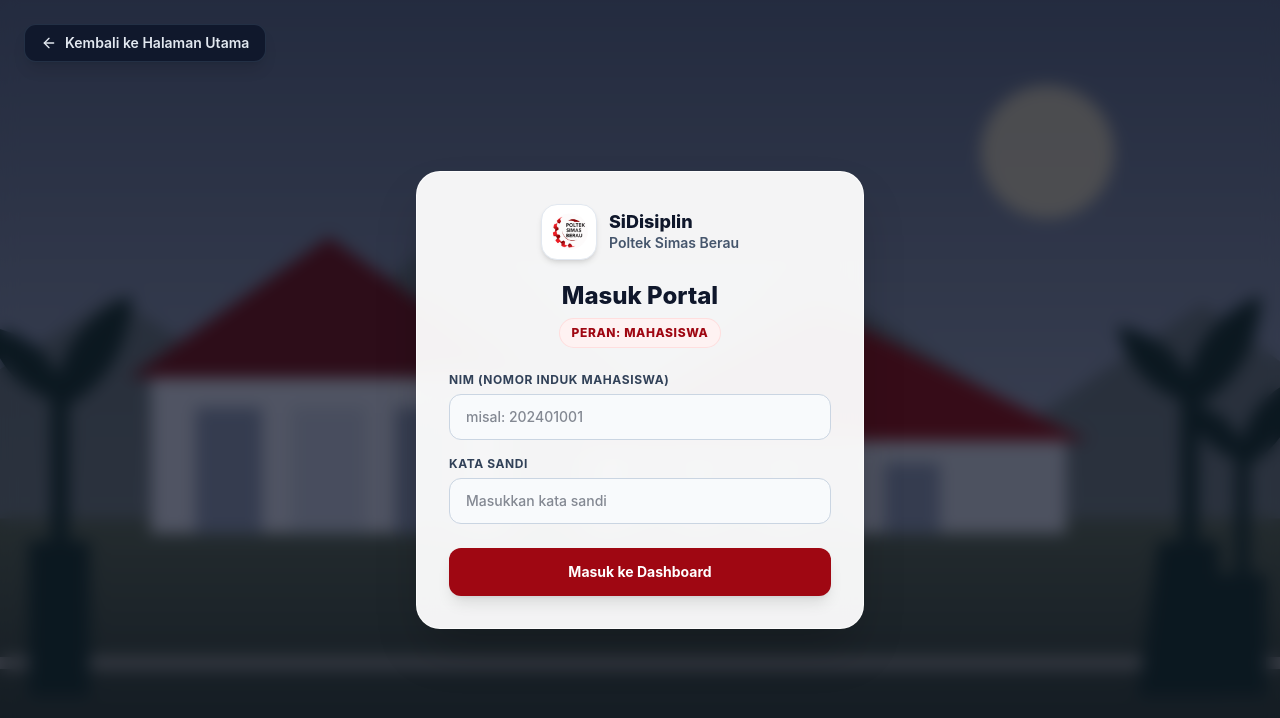
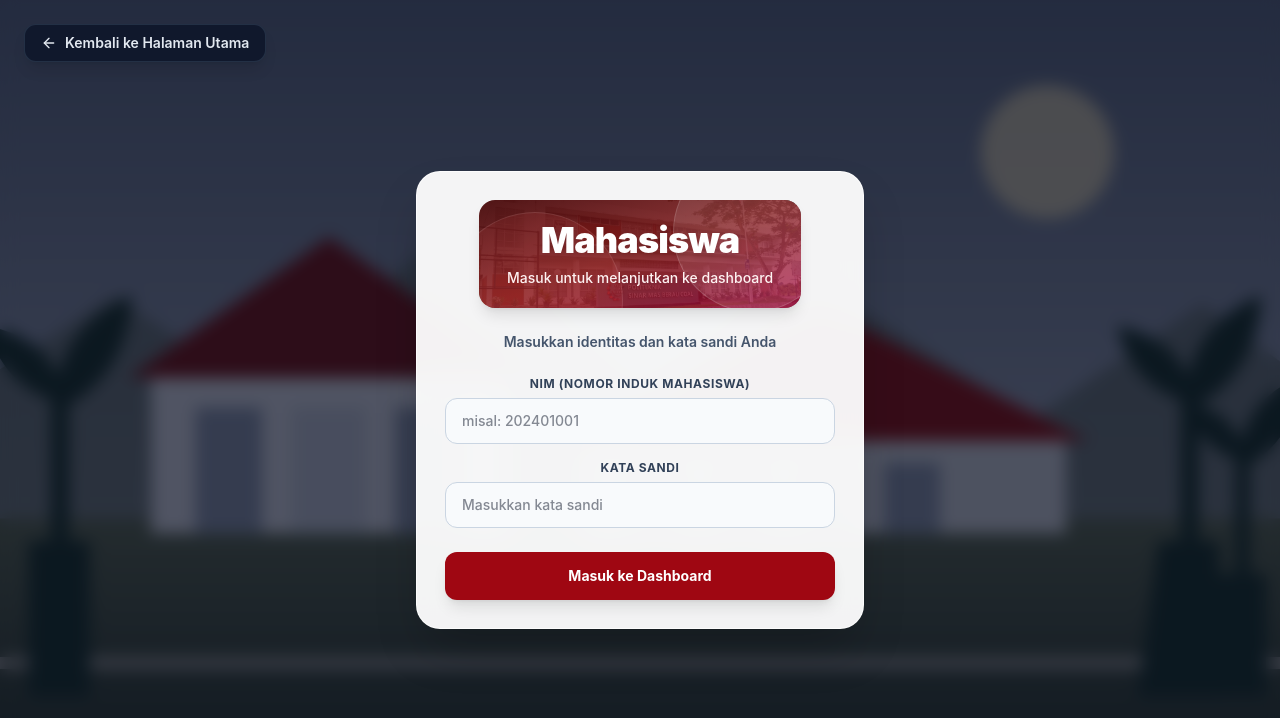
Before and after one commit to magangsipt-oss/Dashboard-Disiplin, a Next.js app in the folder frontend/: page /login in a window 1280 px wide. Shown: the top 718 px of the page. Built offline with nearby package versions, Linux system fonts and the light colour scheme.

Commit message:
style: enhance LoginForm layout and visuals with new background and improved text presentation

```diff
--- a/frontend/src/app/login/LoginForm.tsx
+++ b/frontend/src/app/login/LoginForm.tsx
@@ -79,32 +79,37 @@ export default function LoginForm({ role }: { role: LoginRole }) {
         <ArrowLeft className="w-4 h-4" /> Kembali ke Halaman Utama
       </a>
 
-      <section className="bg-white/95 backdrop-blur-md rounded-3xl shadow-2xl p-8 max-w-md w-full border border-white/80 relative z-10">
-        <div className="text-center mb-6">
-          <div className="flex items-center justify-center gap-3 mb-5">
-            <img
-              src="/poltek-simas-berau.png"
-              alt="Logo Poltek Simas Berau"
-              className="h-14 w-14 object-contain rounded-2xl border border-slate-200 bg-white p-1 shadow-md"
-            />
-            <div className="text-left">
-              <p className="text-lg font-extrabold leading-tight text-slate-900">
-                SiDisiplin
-              </p>
-              <p className="text-sm font-semibold text-slate-600">
-                Poltek Simas Berau
-              </p>
-            </div>
-          </div>
-          <h1 className="text-2xl font-extrabold text-slate-900">
-            Masuk Portal
+      <section className="relative z-10 w-full max-w-md rounded-3xl border border-white/80 bg-white/95 p-7 shadow-2xl backdrop-blur-md">
+        <div
+          className="relative isolate mx-auto mb-6 w-fit max-w-full overflow-hidden rounded-2xl bg-cover bg-center px-7 py-5 text-center text-white shadow-lg"
+          style={{ backgroundImage: "url(/portal-access-background.jpg)" }}
+        >
+          <div
+            aria-hidden="true"
+            className="absolute inset-0 -z-10 bg-gradient-to-br from-red-950/95 via-red-900/85 to-rose-800/75"
+          />
+          <div
+            aria-hidden="true"
+            className="absolute -right-8 -top-12 -z-10 h-40 w-40 rounded-full border border-white/15 bg-white/10"
+          />
+          <div
+            aria-hidden="true"
+            className="absolute -bottom-20 -left-8 -z-10 h-44 w-44 rounded-full border border-white/10 bg-red-400/10"
+          />
+          <h1 className="text-3xl font-black tracking-tight drop-shadow-md sm:text-4xl">
+            {details.label}
           </h1>
-          <p className="text-red-800 text-xs mt-1.5 uppercase tracking-wider font-extrabold bg-red-50 py-1.5 px-3 rounded-full inline-block border border-red-200/50">
-            Peran: {details.label}
+          <p className="mt-2 text-sm font-medium text-red-50">
+            Masuk untuk melanjutkan ke dashboard
           </p>
         </div>
 
-        <form onSubmit={handleSubmit} className="space-y-4">
+        <div className="text-center">
+          <p className="mb-6 text-sm font-semibold text-slate-600">
+            Masukkan identitas dan kata sandi Anda
+          </p>
+
+          <form onSubmit={handleSubmit} className="space-y-4">
           <div>
             <label
               htmlFor="identity"
@@ -159,7 +164,8 @@ export default function LoginForm({ role }: { role: LoginRole }) {
           >
             {isLoggingIn ? "Memeriksa akun..." : "Masuk ke Dashboard"}
           </button>
-        </form>
+          </form>
+        </div>
       </section>
     </main>
   );
```
